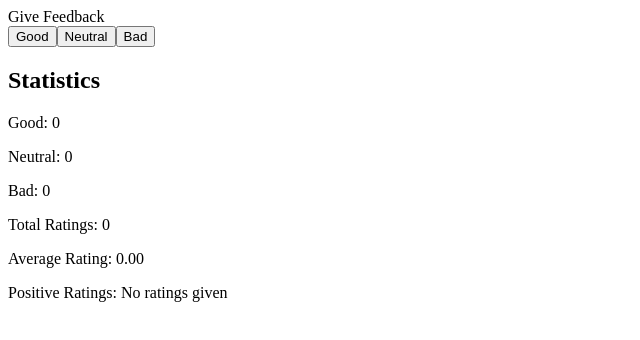
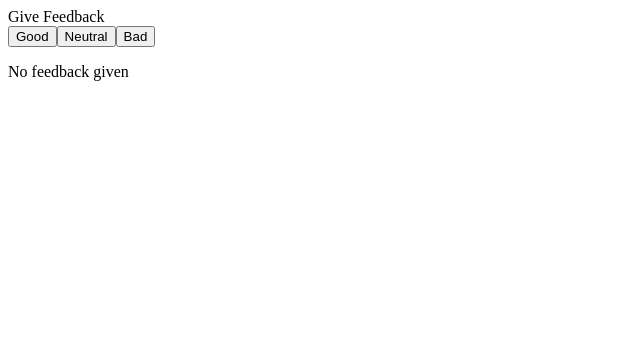
Before and after one commit to Carson-Haskell/full-stack-open, a React (Create React App) app in the folder submissions/part-1/unicafe/: page / in a window 1280 px wide. Shown: the top 340 px of the page, without its empty margins (0-640 px from the left). Built offline with nearby package versions, Linux system fonts and the light colour scheme.

Commit message:
complete exercise 1.9

```diff
--- a/submissions/part-1/unicafe/src/Button.jsx
+++ b/submissions/part-1/unicafe/src/Button.jsx
@@ -1,5 +1,5 @@
-const Button = ({ handleClick, text }) => {
-  return <button onClick={handleClick}>{text}</button>;
-};
+const Button = ({ handleClick, text }) => (
+  <button onClick={handleClick}>{text}</button>
+);
 
 export default Button;
--- a/submissions/part-1/unicafe/src/Statistics.jsx
+++ b/submissions/part-1/unicafe/src/Statistics.jsx
@@ -6,6 +6,7 @@ const Statistics = ({
   average,
   positiveFeedback,
 }) => {
+  if (total === 0) return <p>No feedback given</p>;
   return (
     <>
       <h2>Statistics</h2>
@@ -18,7 +19,7 @@ const Statistics = ({
         Positive Ratings:{" "}
         {positiveFeedback > 0
           ? `${positiveFeedback.toFixed(2)}%`
-          : "No ratings given"}
+          : "No positive reviews"}
       </p>
     </>
   );
```
